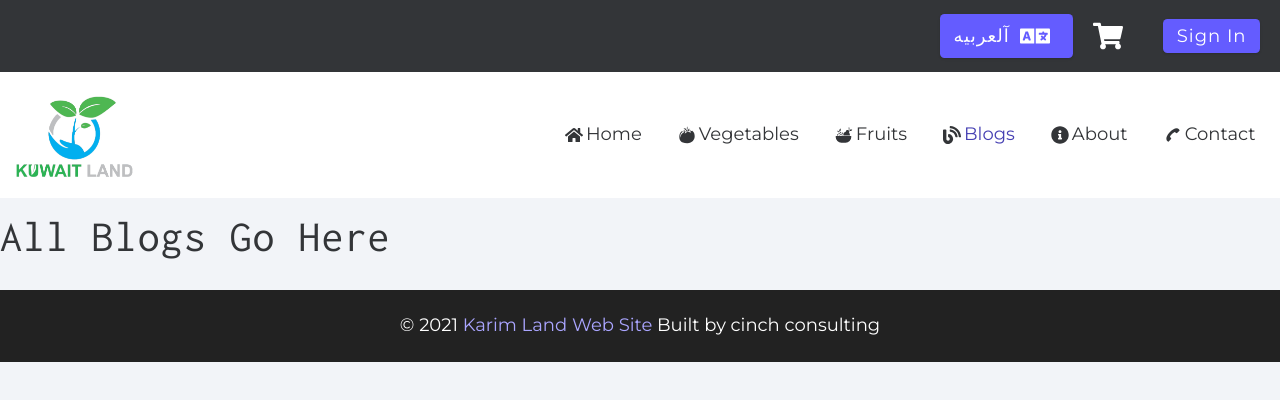
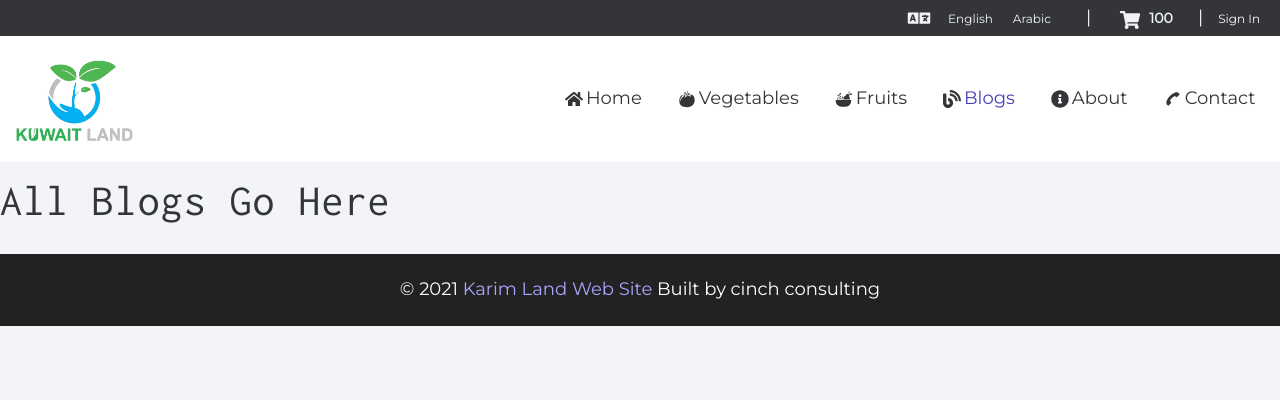
Before and after one commit to IsmatAyash/karimland-website, a Gatsby site: page /blogs in a window 1280 px wide. Built offline with nearby package versions, Linux system fonts and the light colour scheme; Gatsby itself is replaced by a stand-in of ours.

Commit message:
header bar design

```diff
--- a/src/assets/css/main.css
+++ b/src/assets/css/main.css
@@ -331,9 +331,12 @@ form > *:last-child {
 }
 
 .react-icons {
-  /* vertical-align: middle; */
-  vertical-align: text-top;
-  color: var(--grey-800);
+  vertical-align: middle;
+  color: var(--grey-50);
+  width: 28px;
+  height: 18px;
+  margin-right: 5px;
+  /* margin-left: 10px; */
 }
 
 /*#########*/
--- a/src/components/Header.js
+++ b/src/components/Header.js
@@ -1,37 +1,64 @@
 import React from "react"
 import { FaShoppingCart, FaLanguage } from "react-icons/fa"
+import { Link } from "gatsby"
+import styled from "styled-components"
 
 const Header = () => {
   return (
-    <div
-      style={{
-        display: "flex",
-        justifyContent: "flex-end",
-        alignItems: "center",
-        background: "var(--grey-1000)",
-        height: "4rem",
-        color: "var(--white)",
-      }}
-    >
-      <button
-        style={{ marginRight: 20, display: "flex", alignItems: "center" }}
-      >
-        آلعربيه
-        <FaLanguage
-          style={{
-            width: "30px",
-            height: "30px",
-            marginRight: 10,
-            marginLeft: 10,
-          }}
-        />
-      </button>
-      <FaShoppingCart
-        style={{ width: "30px", height: "30px", marginRight: 20 }}
-      />
-      <button style={{ marginRight: 20, marginLeft: 20 }}>Sign In</button>
-    </div>
+    <HeaderBar>
+      <LinkIconWrapper>
+        <FaLanguage className="react-icons" />
+        <HeaderIconLink to="/">English</HeaderIconLink>
+        <HeaderIconLink to="/">Arabic</HeaderIconLink>
+      </LinkIconWrapper>
+      <VerticalLine>|</VerticalLine>
+      <HeaderIconLink to="/">
+        <FaShoppingCart className="react-icons" />
+        <CartQty>100</CartQty>
+      </HeaderIconLink>
+      <VerticalLine>|</VerticalLine>
+      <SigninLink to="/">Sign In</SigninLink>
+    </HeaderBar>
   )
 }
 
+const HeaderBar = styled.div`
+  display: flex;
+  justify-content: flex-end;
+  align-items: center;
+  background-color: var(--grey-1000);
+  height: 2rem;
+`
+
+const LinkIconWrapper = styled.div`
+  display: flex;
+  align-items: center;
+  justify-content: center;
+  margin-right: 10px;
+`
+
+const HeaderIconLink = styled(Link)`
+  color: var(--grey-50);
+  font-size: 12px;
+  margin-right: 10px;
+  margin-left: 10px;
+`
+
+const SigninLink = styled(Link)`
+  color: white;
+  margin-right: 20px;
+  font-size: 12px;
+`
+
+const VerticalLine = styled.span`
+  color: var(--grey-50);
+  margin-left: 15px;
+  margin-right: 15px;
+`
+
+const CartQty = styled.span`
+  font-weight: bold;
+  font-size: 14px;
+`
+
 export default Header
```
